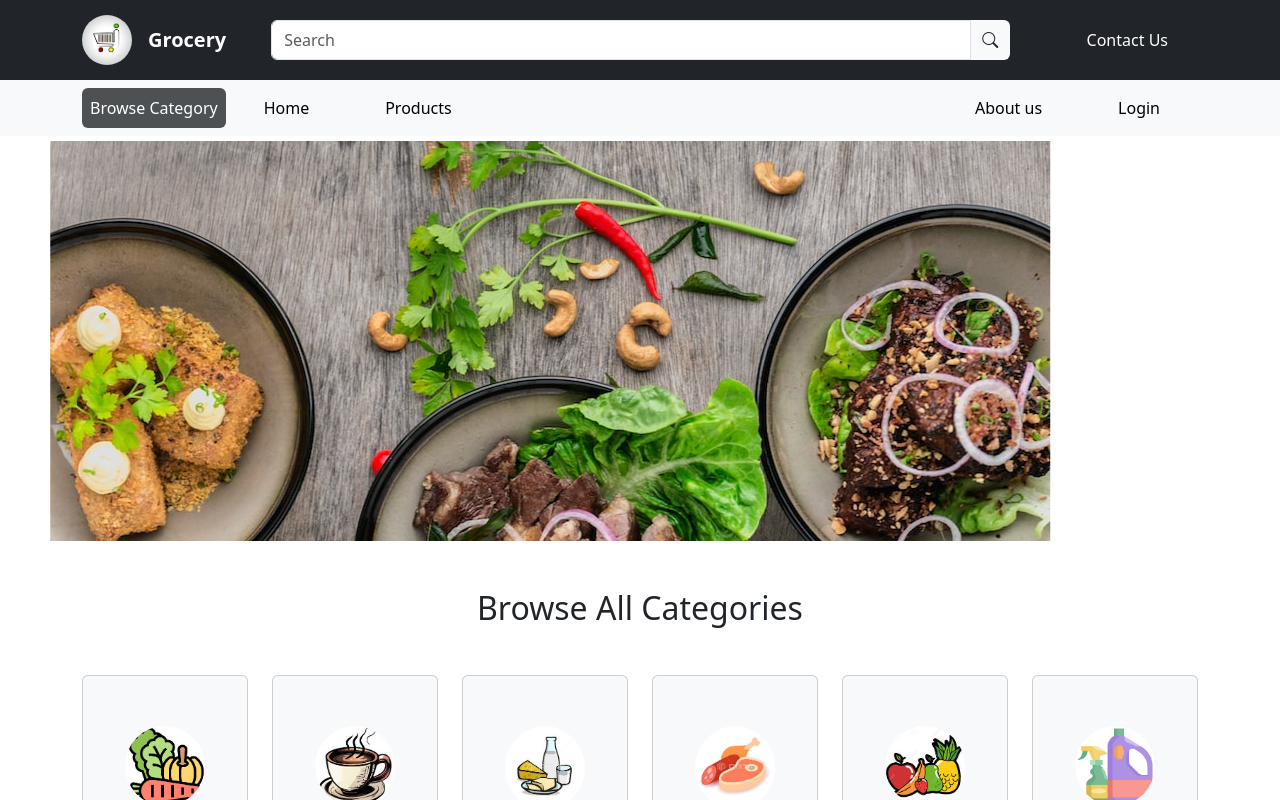
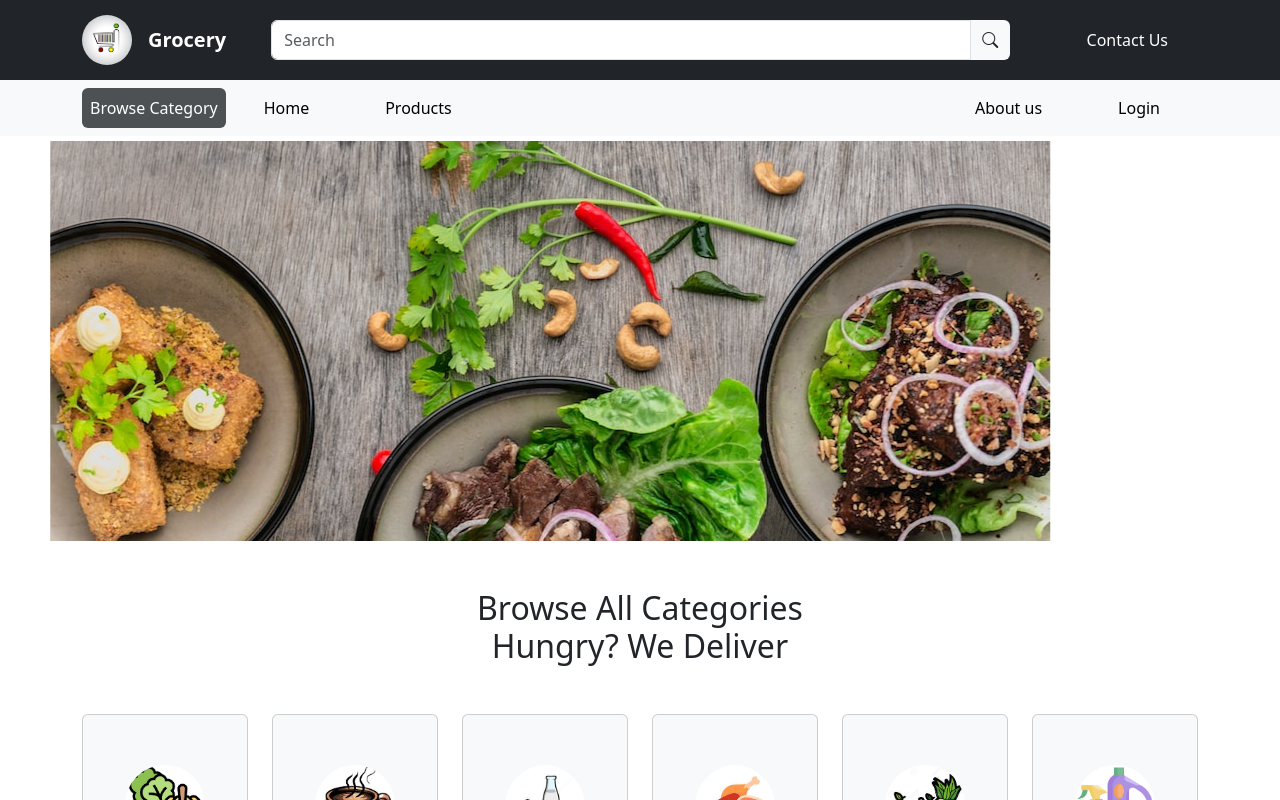
Before and after one commit to Aditya-Bhardwaj1/GroceryVaale, an Angular app in the folder FrontEnd/: page / in a window 1280 px wide. Shown: the top 800 px of the page. Built offline with nearby package versions, Linux system fonts and the light colour scheme.

Commit message:
adding product using directive

```diff
--- a/FrontEnd/src/app/cardbody/cardbody.component.html
+++ b/FrontEnd/src/app/cardbody/cardbody.component.html
@@ -1,7 +1,7 @@
 <!-- Browse category grid-->
 
 <div id="category-products" class="container">
-  <h2 class="text-center my-5"> Browse All Categories</h2>
+  <h2 class="text-center my-5"> Browse All Categories<br><p class="para">Hungry? We Deliver</p></h2>
 </div>
 <div class="container items">
   <div class="row" >
```
